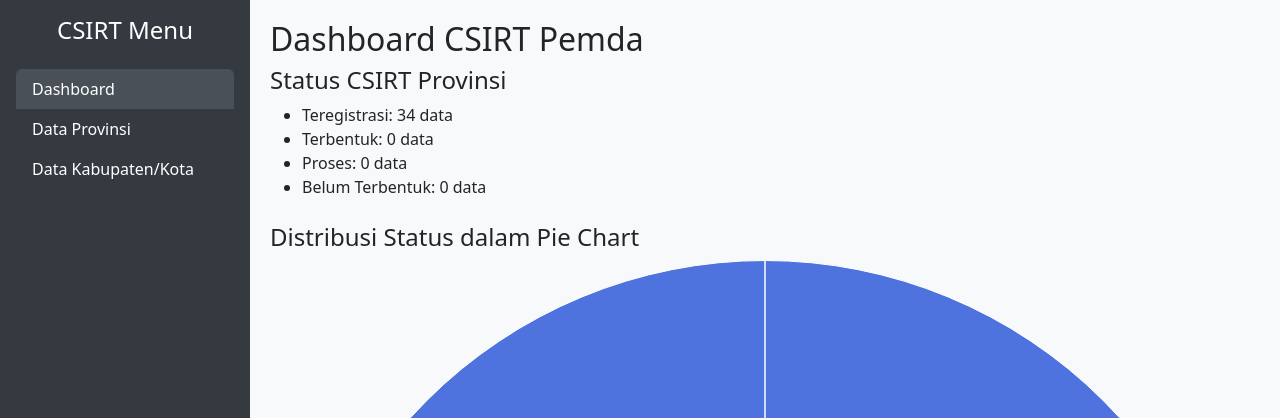
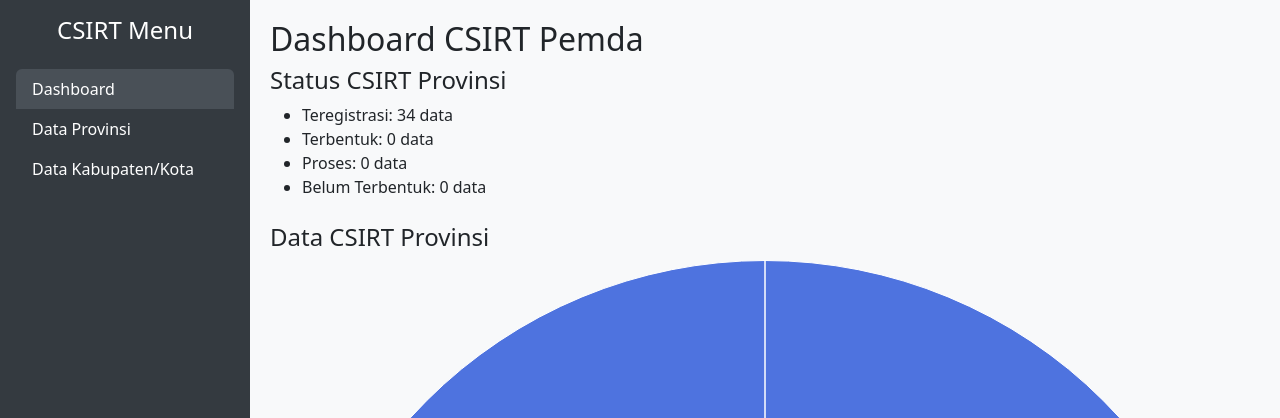
Before and after one commit to VascoZ/dashboard-csirt-pemda, a PHP site: page / in a window 1280 px wide. Shown: the top 418 px of the page. Run offline with PHP 8.4, Linux system fonts and the light colour scheme; data comes from the database, SQL or seed files in the repository.

Commit message:
Update index.php

```diff
--- a/index.php
+++ b/index.php
@@ -75,8 +75,8 @@
     </div>
 
     <div class="mb-4">
-        <h4>Distribusi Status dalam Pie Chart</h4>
-        <canvas id="statusPieChart" width="100" height="100"></canvas>
+        <h4>Data CSIRT Provinsi</h4>
+        <canvas id="statusPieChart" width="20" height="20"></canvas>
     </div>
 
 </div>
```
